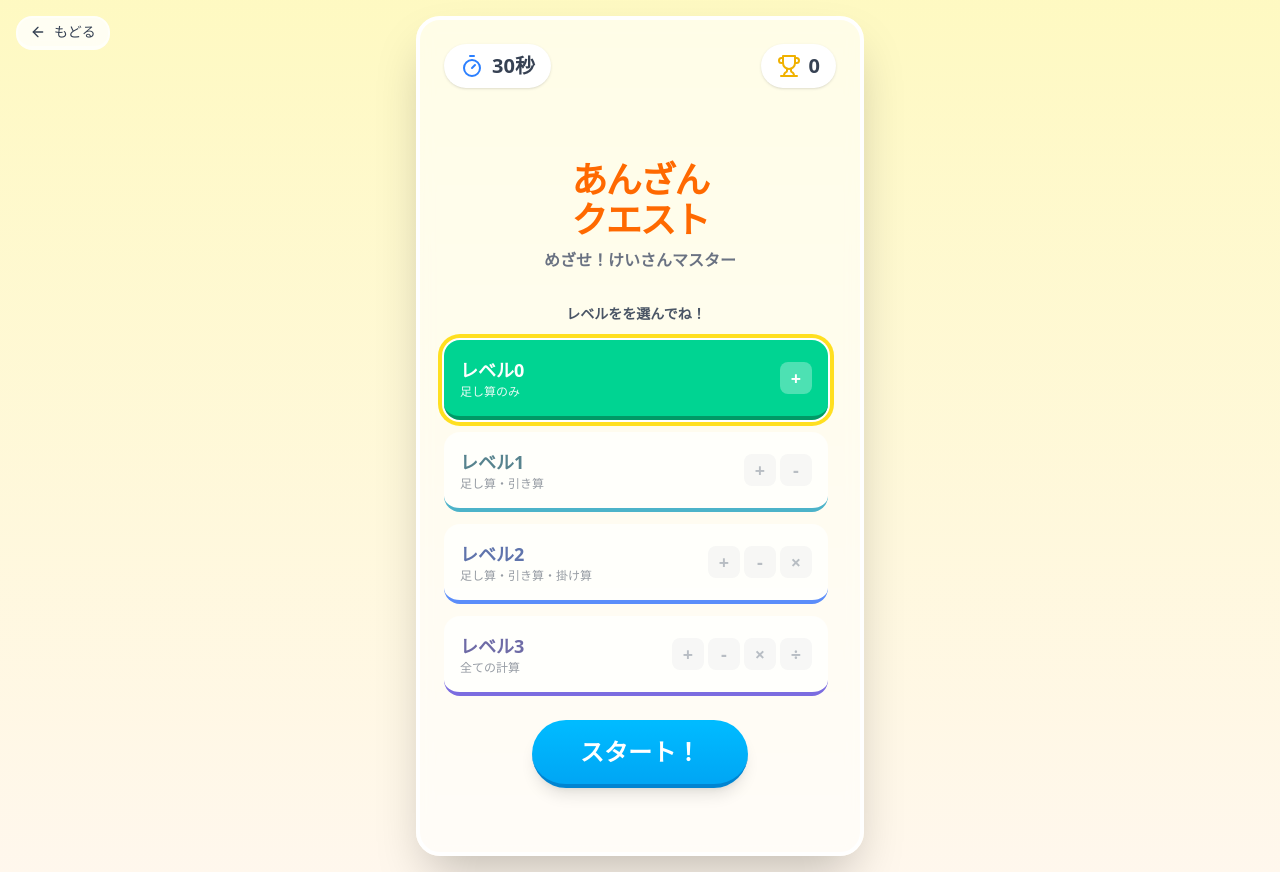
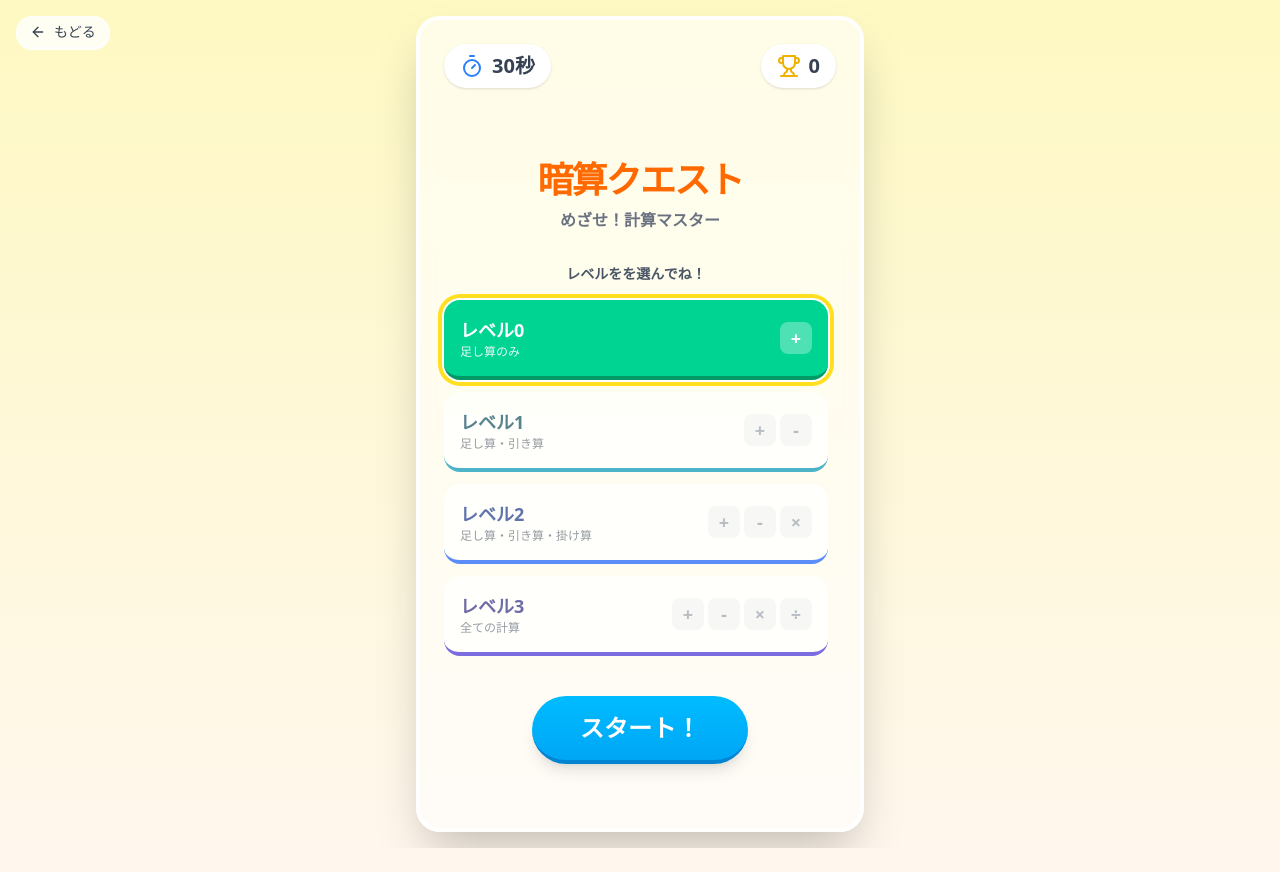
Before and after one commit to ks1590/mental-math-app, a Next.js app: page /game in a window 1280 px wide. After the commit the page ends 848 px from the top, so only its background shows below. Built offline with nearby package versions, Linux system fonts and the light colour scheme.

Commit message:
style: Refine Japanese text in the game's title and subtitle, and adjust the start button's top margin.

```diff
--- a/components/game/GameCanvas.tsx
+++ b/components/game/GameCanvas.tsx
@@ -91,11 +91,9 @@ export const GameCanvas = () => {
             className="text-center py-10"
           >
             <h1 className="text-4xl font-black text-orange-500 mb-2 tracking-tighter">
-              あんざん
-              <br />
-              クエスト
+              暗算クエスト
             </h1>
-            <p className="text-gray-500 mb-8 font-bold">めざせ！けいさんマスター</p>
+            <p className="text-gray-500 mb-8 font-bold">めざせ！計算マスター</p>
 
             <DifficultySelector
               selectedLevel={difficultyLevel}
@@ -106,7 +104,7 @@ export const GameCanvas = () => {
               whileHover={{ scale: 1.05 }}
               whileTap={{ scale: 0.95 }}
               onClick={() => startGame(30)}
-              className="mt-6 bg-gradient-to-b from-sky-400 to-sky-500 text-white text-2xl font-bold py-4 px-12 rounded-full shadow-lg border-b-4 border-sky-600 active:border-b-0 active:translate-y-1"
+              className="mt-10 bg-gradient-to-b from-sky-400 to-sky-500 text-white text-2xl font-bold py-4 px-12 rounded-full shadow-lg border-b-4 border-sky-600 active:border-b-0 active:translate-y-1"
             >
               スタート！
             </motion.button>
```
